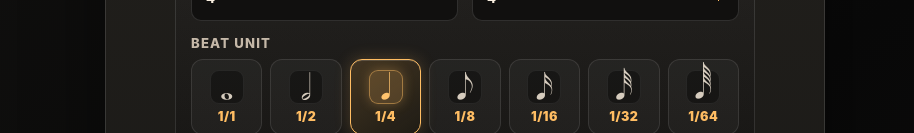
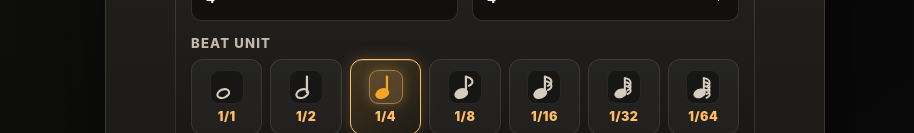
Before and after one commit to renatolaranjo/metronome, a React (Vite) app: page / in a window 1280 px wide. Shown: the part 667-800 px from the top of the page, without its empty margins (175-1089 px from the left). Built offline with nearby package versions, Linux system fonts and the light colour scheme.

Commit message:
Using SVG inotes

```diff
--- a/src/App.css
+++ b/src/App.css
@@ -419,7 +419,7 @@ button:disabled {
 .note-value-option.is-selected .note-icon-badge {
   border-color: rgba(255, 189, 99, 0.45);
   background: rgba(255, 189, 99, 0.18);
-  color: #ffc36d;
+  color: #f5a623;
   box-shadow: 0 0 12px rgba(255, 189, 99, 0.3);
 }
 
@@ -456,34 +456,34 @@ button:disabled {
   height: 30px;
   margin: 0 auto;
   color: currentColor;
-  font-family:
-    'Segoe UI Symbol',
-    'Apple Symbols',
-    'Noto Music',
-    'Noto Sans Symbols 2',
-    sans-serif;
-  font-size: 1.62rem;
-  font-weight: 400;
-  line-height: 30px;
-  text-align: center;
+  fill: none;
+  overflow: visible;
+  stroke: currentColor;
+  stroke-linecap: round;
+  stroke-linejoin: round;
 }
 
-.note-symbol-half,
-.note-symbol-quarter,
-.note-symbol-eighth,
-.note-symbol-sixteenth,
 .note-symbol-thirtySecond,
 .note-symbol-sixtyFourth {
-  font-size: 1.74rem;
-  transform: translateY(-1px);
+  height: 27px;
+  transform: translateY(1px);
 }
 
-.note-symbol-whole {
-  font-size: 1.66rem;
+.note-symbol ellipse {
+  stroke-width: 2.2;
 }
 
-.note-symbol-sixtyFourth {
-  transform: translateY(-2px);
+.note-symbol .note-head-filled {
+  fill: currentColor;
+}
+
+.note-stem {
+  stroke-width: 2.4;
+}
+
+.note-flag {
+  fill: none;
+  stroke-width: 2.15;
 }
 
 select,
--- a/src/App.tsx
+++ b/src/App.tsx
@@ -7,6 +7,7 @@ import {
 } from './music/rhythm'
 import type {
   MetronomePreset,
+  NoteValue,
   StoredMetronomePreset,
   TickState,
 } from './types/metronome'
@@ -22,6 +23,50 @@ const tickStateSymbols: Record<TickState, string> = {
   accent: 'A',
   normal: 'N',
   mute: 'X',
+}
+
+function NoteSymbol({ value }: { value: NoteValue }) {
+  const hasStem = value !== 'whole'
+  const flags = {
+    whole: 0,
+    half: 0,
+    quarter: 0,
+    eighth: 1,
+    sixteenth: 2,
+    thirtySecond: 3,
+    sixtyFourth: 4,
+  }[value]
+  const isFilled = !['whole', 'half'].includes(value)
+
+  return (
+    <svg
+      className={`note-symbol note-symbol-${value}`}
+      viewBox="0 0 32 32"
+      aria-hidden="true"
+      focusable="false"
+    >
+      <ellipse
+        className={isFilled ? 'note-head-filled' : undefined}
+        cx="12"
+        cy="23"
+        rx="6.5"
+        ry="4.4"
+        transform="rotate(-22 12 23)"
+      />
+      {hasStem && <path className="note-stem" d="M17 21.5V5" />}
+      {Array.from({ length: flags }, (_, index) => {
+        const y = 5 + index * 4.5
+
+        return (
+          <path
+            key={index}
+            className="note-flag"
+            d={`M17 ${y}C25 ${y + 1.2} 26 ${y + 7.2} 20.2 ${y + 9.8}`}
+          />
+        )
+      })}
+    </svg>
+  )
 }
 
 function App() {
@@ -369,12 +414,7 @@ function App() {
                       onClick={() => changeBeatUnit(noteValue.value)}
                     >
                       <div className="note-icon-badge">
-                        <span
-                          className={`note-symbol note-symbol-${noteValue.value}`}
-                          aria-hidden="true"
-                        >
-                          {noteValue.symbol}
-                        </span>
+                        <NoteSymbol value={noteValue.value} />
                       </div>
                       <div className="note-text-group">
                         <span className="note-fraction">1/{noteValue.denominator}</span>
```
